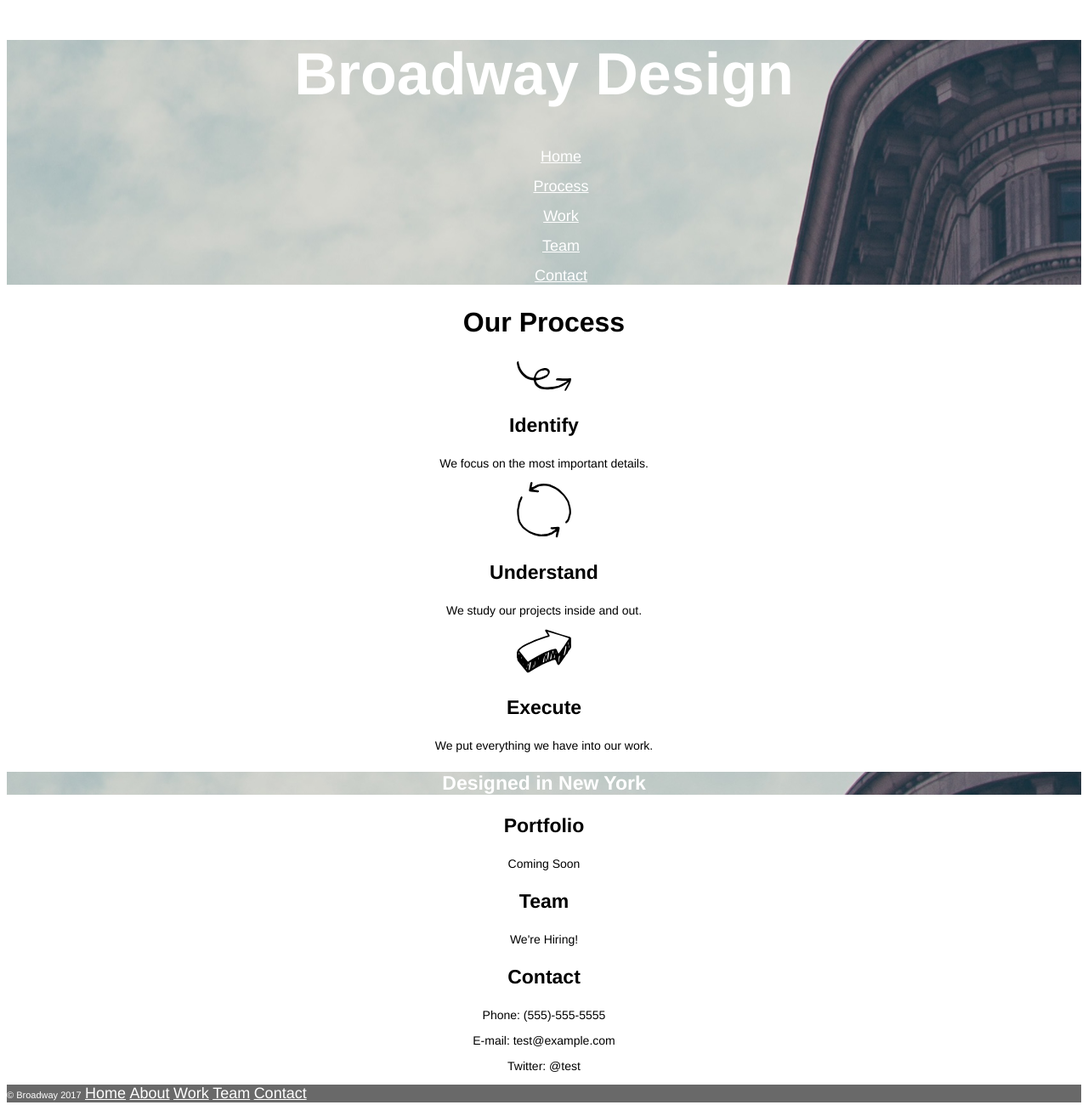
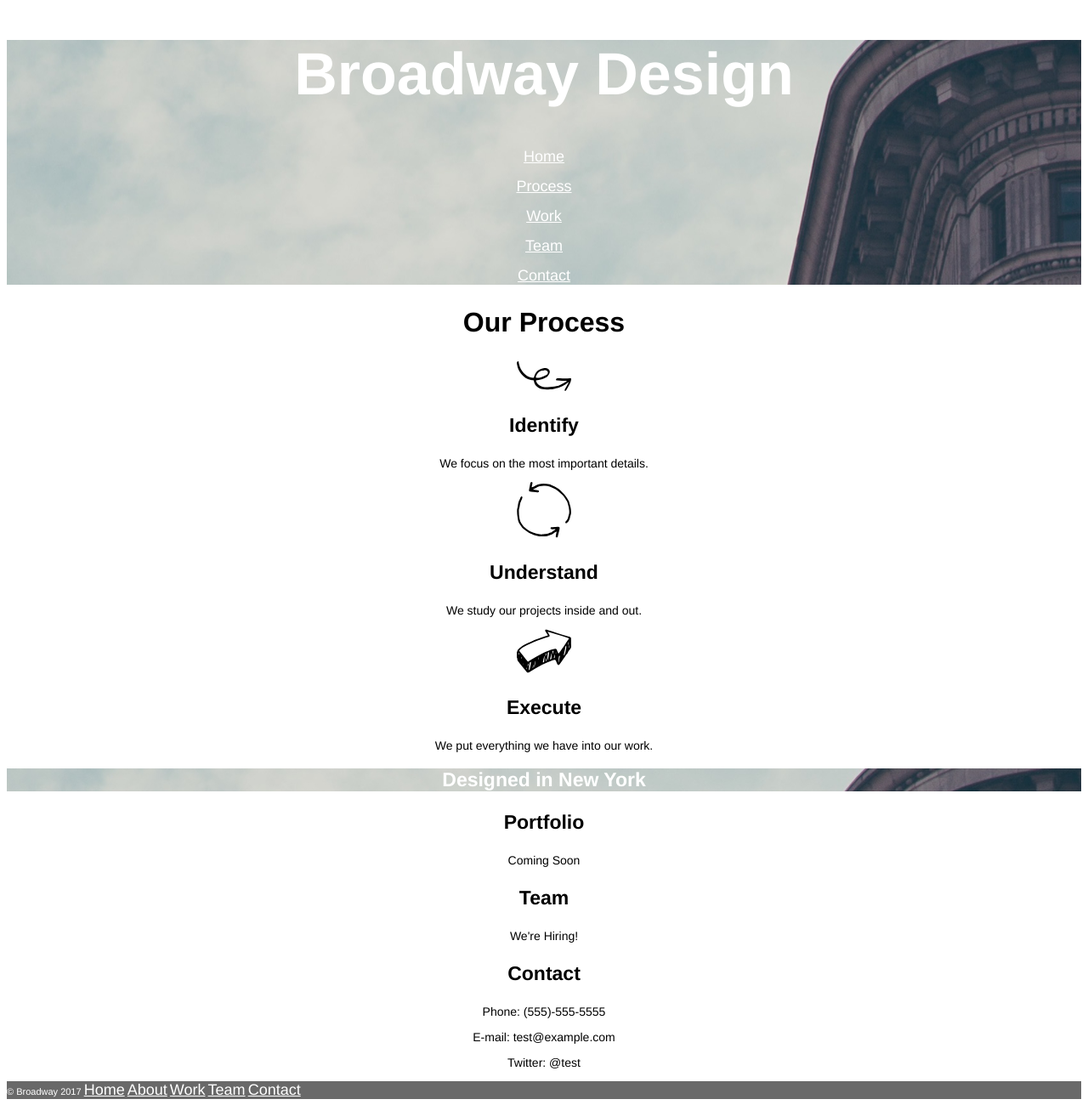
Before and after one commit to qlona/Broadway, a plain HTML site: page index.html in a window 1280 px wide. Shown: the whole page at 85% size. Drawn offline with Linux system fonts and the light colour scheme.

Commit message:
html updates

```diff
--- a/index.html
+++ b/index.html
@@ -9,55 +9,74 @@
 
     <div class="header">
       <h1>Broadway Design</h1>
-      <nav>
-        <ul>
-          <li><p><a href="">Home</a></p></li>
-          <li><p><a href="">Process</a></p></li>
-          <li><p><a href="">Work</a></p></li>
-          <li><p><a href="">Team</a></p></li>
-          <li><p><a href="">Contact</a></p></li>
-        </ul>
-      </nav>
+
+      <p><a href="#">Home</a></p>
+      <p><a href="#process">Process</a></p>
+      <p><a href="#work">Work</a></p>
+      <p><a href="#team">Team</a></p>
+      <p><a href="#contact">Contact</a></p>
     </div>
 
-    <div class="process">
+
+    <div class="process" id="process">
       <h2>Our Process</h2>
-
+      <div>
         <img src="resources/img/identify.svg" alt="identify"/>
         <h3>Identify</h3>
         <p>We focus on the most important details.</p>
+      </div>
 
+      <div>
       <img src="resources/img/understand.svg" alt="understand"/>
         <h3>Understand</h3>
         <p>We study our projects inside and out.</p>
+      </div>
 
+      <div>
         <img src="resources/img/execute.svg" alt="execute"/>
         <h3>Execute</h3>
         <p>We put everything we have into our work.</p>
       </div>
+    </div>
 
-    <div class="design">
-      <h3 class="title">Designed in New York</h3>
+
+    <div class="title">
+      <h2>Designed in New York</h2>
+    </div>
+
+    <div class="supporting" id="work">
+      <div class="supporting-item">
         <h3>Portfolio</h3>
         <p>Coming Soon</p>
+      </div>
+    </div>
 
+    <div class="supporting" id="team">
+      <div class="supporting-item">
         <h3>Team</h3>
         <p>We're Hiring!</p>
+      </div>
+    </div>
 
+    <div class="supporting" id="contact">
+      <div class="supporting-item">
         <h3>Contact</h3>
         <p>Phone: (555)-555-5555</p>
         <p>E-mail: test@example.com</p>
         <p>Twitter: @test</p>
       </div>
+    </div>
+
 
     <div class="footer">
-      <span>© Broadway 2017</span>
-      <a href="">Home</a>
-      <a href="">About</a>
-      <a href="">Work</a>
-      <a href="">Team</a>
-      <a href="">Contact</a>
-
+      <p>
+        &copy; Broadway 2017
+        <a href="#">Home</a>
+        <a href="#about">About</a>
+        <a href="#work">Work</a>
+        <a href="#team">Team</a>
+        <a href="#contact">Contact</a>
+      </p>
     </div>
 
   </body>
--- a/resources/css/style.css
+++ b/resources/css/style.css
@@ -10,10 +10,7 @@ h1{
   font-weight: bold;
   color: white;
 }
-li{
-  list-style: none;
-}
-li a{
+.header a{
   font-size: 18px;
   color:white;
 }
@@ -28,7 +25,7 @@ h3{
 p{
   font-size: 14px;
 }
-.title{
+.title h2{
   font-size: 23px;
   font-weight: bold;
   color:white;
@@ -38,7 +35,7 @@ p{
   background-color: dimgray;
   text-align: left;
 }
-.footer span{
+.footer p{
   font-size: 11px;
   color:white;
 }
```
Lines whose indentation alone changed are shown as unchanged.
